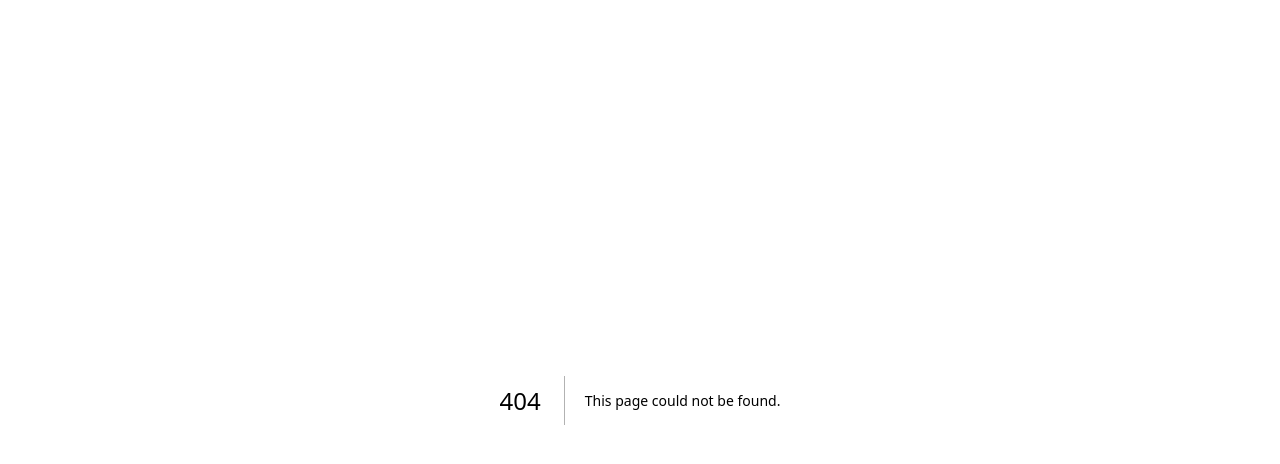
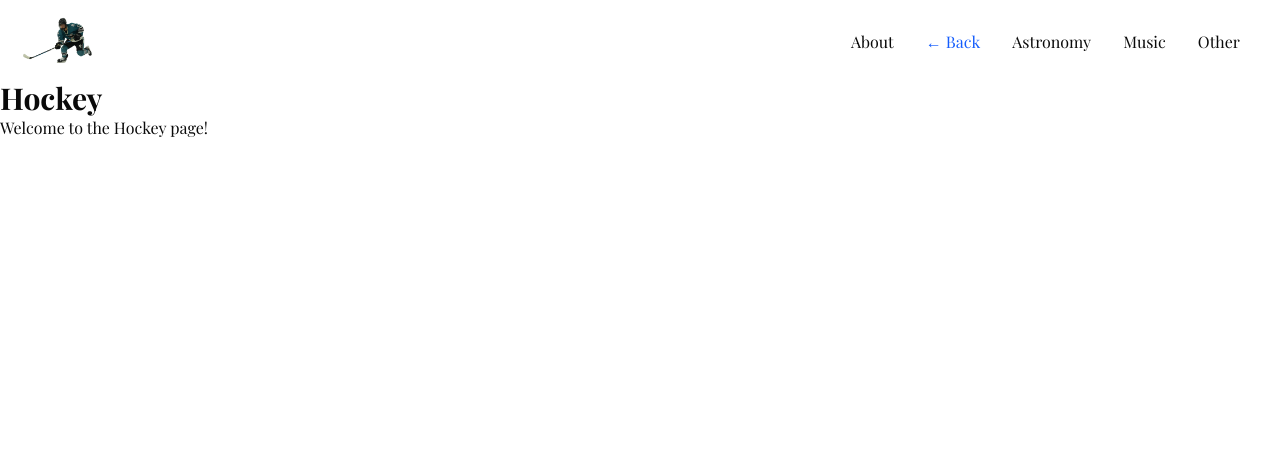
Before and after one commit to hubbardinc08/hubbardinc08.github.io, a Next.js app: page /hockey in a window 1280 px wide. Before the commit this address had no page. Shown: the top 464 px of the page. Built offline with nearby package versions, Linux system fonts and the light colour scheme; a web font is replaced by a local one.

Commit message:
updated navbar

```diff
--- /dev/null
+++ b/app/astronomy/page.tsx
@@ -0,0 +1,9 @@
+import React from 'react'
+
+const page = () => {
+  return (
+    <div>page</div>
+  )
+}
+
+export default page
--- a/app/components/Introduction.tsx
+++ b/app/components/Introduction.tsx
@@ -63,9 +63,10 @@ const Introduction = () => {
                         Email Me
                     </Link>
 
-                    {/* Portfolio Button */}
+                    {/* Hockey */}
                     <Link
                         href="https://www.eliteprospects.com/player/888354/howard-qian"
+
                         className="px-6 py-3 w-full sm:w-fit rounded-full
                                 bg-gradient-to-br from-purple-100 via-purple-200 to-pink-300
                                 font-bold border border-slate-200
@@ -82,7 +83,7 @@ const Introduction = () => {
                                 font-bold border border-slate-200
                                 transition-all duration-300 hover:shadow-lg hover:shadow-amber-300/40
                                 hover:-translate-y-0.5 cursor-pointer text-center
-                                mb-3"> {/* Only bottom margin for last item */}
+                                mr-3 mb-3"> {/* Only bottom margin for last item */}
                         Schedule Call
                     </Link>
                 </div>
--- /dev/null
+++ b/app/components/MenuOverlay.tsx
@@ -0,0 +1,24 @@
+import React from 'react'
+import NavLink from "./NavLink"
+
+const navLinks = [
+    { title: "About", path: "/about" },
+    { title: "Hockey", path: "/hockey" },
+    { title: "Astronomy", path: "/astronomy" },
+    { title: "Music", path: "/music" },
+    { title: "Other", path: "/other" }
+];
+
+const MenuOverlay = () => {
+  return (
+    <ul className='flex flex-col py-4 items-center'>
+        {navLinks.map((link, index) => (
+            <li key={index} className="my-2 md:my-0">
+                <NavLink href={link.path} title={link.title} />
+            </li>
+        ))}
+    </ul>
+  );
+};
+
+export default MenuOverlay;
--- a/app/components/NavBar.tsx
+++ b/app/components/NavBar.tsx
@@ -1,46 +1,41 @@
 "use client";
 import React from 'react'
 import Link from 'next/link'
-import NavLink from './NavLink'
+import Image from 'next/image'
+// import NavLink from "./NavLink"
+import { usePathname } from 'next/navigation'
 import { Bars3Icon, XMarkIcon } from '@heroicons/react/24/outline'
 
 const navLinks = [
-    {
-        title: "About",
-        path: "#about",
-    },
-    {
-        title: "Hockey",
-        path: "#hockey",
-    },
-    {
-        title: "Astronomy",
-        path: "#astronomy",
-    },
-    {
-        title: "Music",
-        path: "#music",
-    },
-    {
-        title: "Other",
-        path: "#other",
-    }
-]
+    { title: "About", path: "/about" },
+    { title: "Hockey", path: "/hockey" },
+    { title: "Astronomy", path: "/astronomy" },
+    { title: "Music", path: "/music" },
+    { title: "Other", path: "/other" }
+];
 
 const NavBar = () => {
+    const pathname = usePathname();
     const [navbarOpen, setNavbarOpen] = React.useState(false);
 
     return (
-        <nav className="fixed top-0 left-0 right-0 z-10 bg-[#ffffff] bg-opacity-60 backdrop-blur-sm">
-            <div className="flex flex-wrap items-center justify-between mx-auto px-4 py-2">
-                <Link href={"/"} className="text-2xl md:text-5xl text-black font-semibold">
-                    LOGO
+        <nav className="fixed top-0 left-0 right-0 z-10 bg-[#ffffff] bg-opacity-100 backdrop-blur-sm">
+            <div className="flex items-center justify-between mx-auto px-4 py-2">
+                {/* Logo */}
+                <Link href="/" className="flex items-center">
+                    <Image
+                        src="/images/logo.png" // <-- Replace with your logo path
+                        alt="Logo"
+                        width={100}             // <-- Adjust size as needed
+                        height={100}
+                        className="mr-2 -ml-2 px-3 py-2 "
+                    />
                 </Link>
 
-                {/* Mobile Menu Button */}
+                {/* Hamburger menu button for mobile */}
                 <button
                     onClick={() => setNavbarOpen(!navbarOpen)}
-                    className="md:hidden flex items-center px-3 py-2 border rounded border-black text-black hover:text-black hover:border-black"
+                    className="md:hidden flex items-center px-3 py-2 h-12 border rounded border-black text-black hover:text-black hover:border-black cursor-pointer"
                     aria-label="Toggle menu"
                 >
                     {navbarOpen ? (
@@ -50,7 +45,67 @@ const NavBar = () => {
                     )}
                 </button>
 
-                {/* Nav Links */}
+                {/* Navigation links */}
+                <div className={`${navbarOpen ? 'block' : 'hidden'} md:block w-full md:w-auto`} id="navbar">
+                    <ul className="flex flex-col md:flex-row p-4 md:p-0 md:space-x-8 mt-0 mr-6">
+
+                        {navLinks.map((link, index) => {
+                            const backPages = ["/hockey", "/astronomy", "/music", "/other"];
+                            if (backPages.includes(pathname) && pathname === link.path) {
+                                // show back button in replace
+                                return (
+                                    <li key={`back-${link.title}`} className="my-2 md:my-0">
+                                        <Link
+                                            href="/"
+                                            className="flex items-center text-blue-600 hover:underline"
+                                        >
+                                            <span className="mr-1">←</span> Back
+                                        </Link>
+                                    </li>
+                                );
+                            }
+
+                            return (
+                                <li key={index} className="my-2 md:my-0">
+                                    <Link href={link.path}>{link.title}</Link>
+                                </li>
+                            );
+                        })}
+                    </ul>
+                </div>
+            </div>
+        </nav>
+    );
+};
+
+
+export default NavBar;
+
+{/*This is the original implementation of the NavBar component.
+const NavBar = () => {
+    const [navbarOpen, setNavbarOpen] = React.useState(false);
+
+    return (
+        <nav className="fixed top-0 left-0 right-0 z-10 bg-[#ffffff] bg-opacity-100 backdrop-blur-sm">
+            <div className="flex flex-wrap items-center justify-between mx-auto px-4 py-2">
+                <Link href={"/"} className="text-2xl md:text-5xl text-black font-semibold">
+                    LOGO
+                </Link>
+
+
+                <button
+                    onClick={() => setNavbarOpen(!navbarOpen)}
+                    className="md:hidden flex items-center px-3 py-2 border rounded border-black text-black hover:text-black hover:border-black cursor-pointer"
+                    aria-label="Toggle menu"
+                >
+                    {navbarOpen ? (
+                        <XMarkIcon className="h-5 w-5" />
+                    ) : (
+                        <Bars3Icon className="h-5 w-5" />
+                    )}
+                </button>
+
+
                 <div className={`${navbarOpen ? 'block' : 'hidden'} md:block w-full md:w-auto`} id="navbar">
                     <ul className="flex flex-col md:flex-row p-4 md:p-0 md:space-x-8 mt-0">
                         {navLinks.map((link, index) => (
@@ -66,3 +121,5 @@ const NavBar = () => {
 };
 
 export default NavBar;
+
+*/}
--- a/app/components/RecentWork.tsx
+++ b/app/components/RecentWork.tsx
@@ -47,7 +47,7 @@ const RecentWork = () => {
                     <div key={index}>
                         <BlogPost {...post} />
                         {/* Add audio player only for first post */}
-                        {index === 0 && post.audioUrl && (
+                        {post.audioUrl && (
                             <div className="mt-6 max-w-2xl mx-auto">
                                 <audio controls className="w-full">
                                     <source src={post.audioUrl} type="audio/mpeg" />
--- /dev/null
+++ b/app/hockey/page.tsx
@@ -0,0 +1,11 @@
+import React from 'react'
+//import Link from 'next/link'
+
+export default function HockeyPage() {
+  return (
+    <div className="mt-20">
+      <h1 className="text-3xl font-bold">Hockey</h1>
+      <p>Welcome to the Hockey page!</p>
+    </div>
+  );
+}
--- a/app/layout.tsx
+++ b/app/layout.tsx
@@ -6,6 +6,7 @@ import { Comfortaa } from "next/font/google";
 */}
 import { Playfair_Display } from "next/font/google";
 import "./globals.css";
+import NavBar from './components/NavBar'
 
 {/*
 const geistSans = Geist({
@@ -52,6 +53,7 @@ export default function RootLayout({
         //className={`${geistSans.variable} ${geistMono.variable} antialiased`}
         className={`${playfairDisplay.className}`}
       >
+        <NavBar />
         {children}
       </body>
     </html>
--- /dev/null
+++ b/app/music/page.tsx
@@ -0,0 +1,11 @@
+import React from 'react'
+
+const page = () => {
+  return (
+    <div>
+      <link href="https://www.youtube.com/watch?v=a1Hh7qyywtk" rel="preload" as="video" />
+    </div>
+  )
+}
+
+export default page
```
Also changed, not shown: public/images/logo.png (added).
